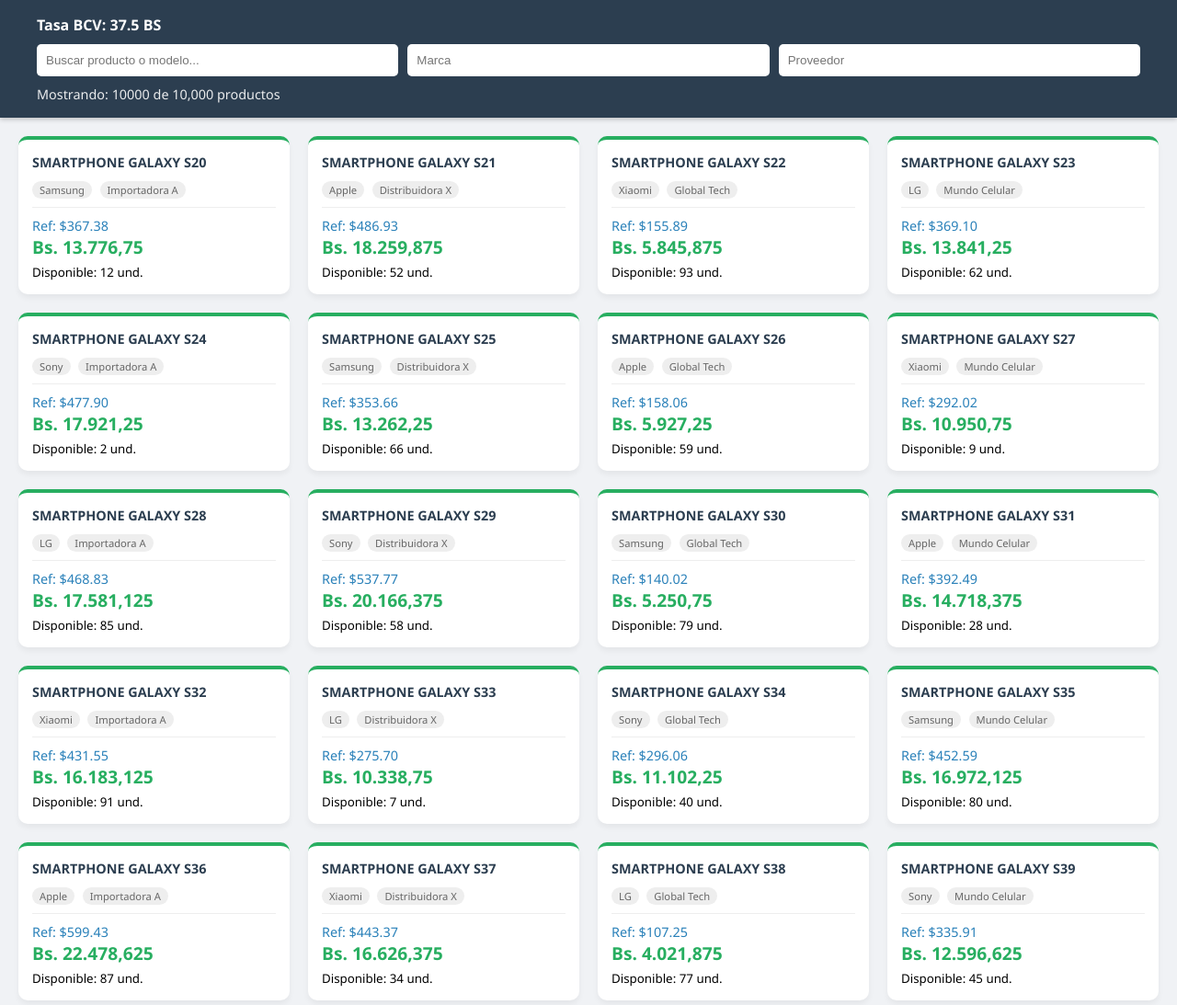
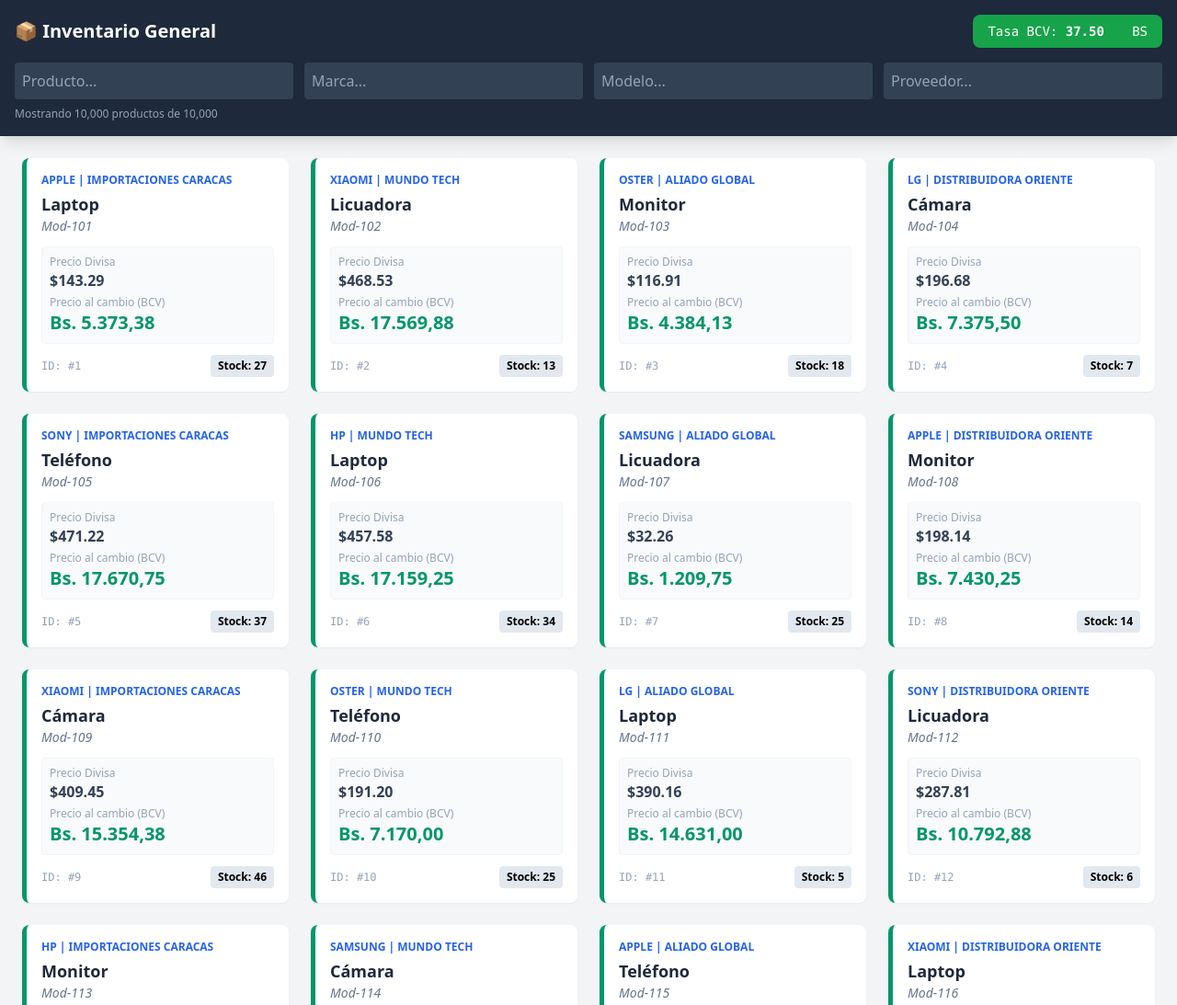
Before and after one commit to motorepuestojesus-eng/inventario, a plain HTML site: page index.html in a window 1280 px wide. Shown: the top 1093 px of the page at 92% size. Drawn offline with nearby package versions, Linux system fonts and the light colour scheme.

Commit message:
Update HTML structure and styling for inventory system

```diff
--- a/index.html
+++ b/index.html
@@ -3,114 +3,121 @@
 <head>
     <meta charset="UTF-8">
     <meta name="viewport" content="width=device-width, initial-scale=1.0">
-    <title>Inventario Pro - Control BCV</title>
+    <title>Sistema de Inventario - Tasa BCV</title>
+    <script src="https://cdn.tailwindcss.com"></script>
     <style>
-        :root { --primary: #2c3e50; --accent: #27ae60; }
-        body { font-family: 'Segoe UI', Tahoma, Geneva, Verdana, sans-serif; margin: 0; background: #f0f2f5; }
-        .header { background: var(--primary); color: white; padding: 1rem; position: sticky; top: 0; z-index: 1000; box-shadow: 0 2px 5px rgba(0,0,0,0.2); }
-        .filter-grid { display: grid; grid-template-columns: repeat(auto-fit, minmax(150px, 1fr)); gap: 10px; margin-top: 10px; }
-        input, select { padding: 10px; border-radius: 5px; border: none; width: 100%; box-sizing: border-box; }
-        .container { padding: 20px; }
-        .stats { font-size: 0.9rem; margin-top: 10px; opacity: 0.9; }
-        #lista-productos { display: grid; grid-template-columns: repeat(auto-fill, minmax(250px, 1fr)); gap: 20px; }
-        .card { background: white; padding: 15px; border-radius: 10px; box-shadow: 0 4px 6px rgba(0,0,0,0.05); transition: 0.3s; border-top: 4px solid var(--accent); }
-        .card:hover { transform: translateY(-5px); }
-        .card h4 { margin: 0 0 10px 0; color: var(--primary); text-transform: uppercase; font-size: 0.9rem; }
-        .info { font-size: 0.85rem; color: #666; margin: 5px 0; }
-        .precio-box { margin-top: 10px; padding-top: 10px; border-top: 1px solid #eee; }
-        .bs { color: var(--accent); font-weight: bold; font-size: 1.2rem; }
-        .usd { color: #2980b9; font-size: 0.9rem; }
-        .badge { background: #eee; padding: 2px 8px; border-radius: 10px; font-size: 0.7rem; margin-right: 5px; }
+        .product-grid { display: grid; grid-template-columns: repeat(auto-fill, minmax(280px, 1fr)); gap: 1.5rem; }
+        .bcv-card { border-left: 5px solid #059669; }
     </style>
 </head>
-<body>
+<body class="bg-gray-100 min-h-screen">
 
-<div class="header">
-    <div style="max-width: 1200px; margin: auto;">
-        <strong>Tasa BCV: <span id="tasa-val">37.50</span> BS</strong>
-        <div class="filter-grid">
-            <input type="text" id="searchGen" placeholder="Buscar producto o modelo..." oninput="ejecutarFiltros()">
-            <input type="text" id="searchMarca" placeholder="Marca" oninput="ejecutarFiltros()">
-            <input type="text" id="searchProv" placeholder="Proveedor" oninput="ejecutarFiltros()">
+    <header class="bg-slate-800 text-white sticky top-0 z-50 shadow-lg">
+        <div class="max-w-7xl mx-auto p-4">
+            <div class="flex flex-wrap justify-between items-center mb-4">
+                <h1 class="text-xl font-bold">📦 Inventario General</h1>
+                <div class="bg-green-600 px-4 py-2 rounded-lg font-mono text-sm">
+                    Tasa BCV: <input type="number" id="tasaBCV" value="37.50" step="0.01" class="bg-transparent font-bold w-16 outline-none text-white"> BS
+                </div>
+            </div>
+
+            <div class="grid grid-cols-1 md:grid-cols-4 gap-3">
+                <input type="text" id="f_producto" placeholder="Producto..." class="p-2 rounded bg-slate-700 border-none text-white placeholder-slate-400 focus:ring-2 focus:ring-green-500" oninput="filtrar()">
+                <input type="text" id="f_marca" placeholder="Marca..." class="p-2 rounded bg-slate-700 border-none text-white placeholder-slate-400 focus:ring-2 focus:ring-green-500" oninput="filtrar()">
+                <input type="text" id="f_modelo" placeholder="Modelo..." class="p-2 rounded bg-slate-700 border-none text-white placeholder-slate-400 focus:ring-2 focus:ring-green-500" oninput="filtrar()">
+                <input type="text" id="f_proveedor" placeholder="Proveedor..." class="p-2 rounded bg-slate-700 border-none text-white placeholder-slate-400 focus:ring-2 focus:ring-green-500" oninput="filtrar()">
+            </div>
+            <p class="text-xs mt-2 text-slate-400">Mostrando <span id="count">0</span> productos de 10,000</p>
         </div>
-        <div class="stats">Mostrando: <span id="contador">0</span> de 10,000 productos</div>
-    </div>
-</div>
+    </header>
 
-<div class="container">
-    <div id="lista-productos"></div>
-</div>
+    <main class="max-w-7xl mx-auto p-6">
+        <div id="contenedor" class="product-grid">
+            </div>
+    </main>
 
-<script>
-    // Configuración
-    const tasaBCV = 37.50;
-    document.getElementById('tasa-val').innerText = tasaBCV;
+    <script>
+        let dataGlobal = [];
 
-    // Generador de 10,000 productos para la demo
-    // En producción, reemplaza esto con: const inventario = await fetch('data.json').then(r => r.json());
-    const marcas = ["Samsung", "Apple", "Xiaomi", "LG", "Sony"];
-    const proveedores = ["Importadora A", "Distribuidora X", "Global Tech", "Mundo Celular"];
+        // 1. Generar 10,000 productos (Simulación de carga masiva)
+        function generarData() {
+            const marcas = ["Samsung", "Apple", "Xiaomi", "Oster", "LG", "Sony", "HP"];
+            const proveedores = ["Distribuidora Oriente", "Importaciones Caracas", "Mundo Tech", "Aliado Global"];
+            const tipos = ["Teléfono", "Laptop", "Licuadora", "Monitor", "Cámara"];
 
-    let inventario = Array.from({ length: 10000 }, (_, i) => ({
-        id: i + 1,
-        producto: "Smartphone",
-        modelo: `Galaxy S${20 + (i % 50)}`,
-        marca: marcas[i % marcas.length],
-        proveedor: proveedores[i % proveedores.length],
-        precio_usd: (Math.random() * 500 + 100).toFixed(2),
-        stock: Math.floor(Math.random() * 100)
-    }));
+            for (let i = 1; i <= 10000; i++) {
+                dataGlobal.push({
+                    id: i,
+                    producto: tipos[i % tipos.length],
+                    marca: marcas[i % marcas.length],
+                    modelo: `Mod-${i + 100}`,
+                    proveedor: proveedores[i % proveedores.length],
+                    precio_usd: (Math.random() * (500 - 10) + 10).toFixed(2),
+                    stock: Math.floor(Math.random() * 50)
+                });
+            }
+            filtrar();
+        }
 
-    function ejecutarFiltros() {
-        const qGen = document.getElementById('searchGen').value.toLowerCase();
-        const qMarca = document.getElementById('searchMarca').value.toLowerCase();
-        const qProv = document.getElementById('searchProv').value.toLowerCase();
+        // 2. Motor de filtrado y conversión de moneda
+        function filtrar() {
+            const t_prod = document.getElementById('f_producto').value.toLowerCase();
+            const t_marc = document.getElementById('f_marca').value.toLowerCase();
+            const t_mod = document.getElementById('f_modelo').value.toLowerCase();
+            const t_prov = document.getElementById('f_proveedor').value.toLowerCase();
+            const tasa = parseFloat(document.getElementById('tasaBCV').value) || 1;
 
-        const filtrados = inventario.filter(p => {
-            return (p.producto.toLowerCase().includes(qGen) || p.modelo.toLowerCase().includes(qGen)) &&
-                   (p.marca.toLowerCase().includes(qMarca)) &&
-                   (p.proveedor.toLowerCase().includes(qProv));
-        });
+            const filtrados = dataGlobal.filter(p =>
+                p.producto.toLowerCase().includes(t_prod) &&
+                p.marca.toLowerCase().includes(t_marc) &&
+                p.modelo.toLowerCase().includes(t_mod) &&
+                p.proveedor.toLowerCase().includes(t_prov)
+            );
 
-        renderizar(filtrados);
-    }
+            renderizar(filtrados, tasa);
+        }
 
-    function renderizar(datos) {
-        const contenedor = document.getElementById('lista-productos');
-        const contador = document.getElementById('contador');
+        // 3. Renderizado eficiente (Muestra los primeros 100 para no trabar el PC)
+        function renderizar(lista, tasa) {
+            const contenedor = document.getElementById('contenedor');
+            const count = document.getElementById('count');
+            count.innerText = lista.length.toLocaleString();
 
-        // Rendimiento: Solo dibujamos los primeros 100 resultados para evitar lag
-        const fragmento = document.createDocumentFragment();
-        const limite = datos.slice(0, 100);
+            contenedor.innerHTML = "";
+            const frag = document.createDocumentFragment();
 
-        limite.forEach(p => {
-            const precioBS = (p.precio_usd * tasaBCV).toLocaleString('es-VE', { minimumFractionDigits: 2 });
+            lista.slice(0, 200).forEach(p => {
+                // REGLA DE NEGOCIO: Conversión automática a BS
+                const precioBS = (p.precio_usd * tasa).toLocaleString('es-VE', { minimumFractionDigits: 2, maximumFractionDigits: 2 });
 
-            const div = document.createElement('div');
-            div.className = 'card';
-            div.innerHTML = `
-                <h4>${p.producto} ${p.modelo}</h4>
-                <div class="info">
-                    <span class="badge">${p.marca}</span>
-                    <span class="badge">${p.proveedor}</span>
-                </div>
-                <div class="precio-box">
-                    <div class="usd">Ref: $${p.precio_usd}</div>
-                    <div class="bs">Bs. ${precioBS}</div>
-                    <small style="display:block; margin-top:5px;">Disponible: ${p.stock} und.</small>
-                </div>
-            `;
-            fragmento.appendChild(div);
-        });
+                const card = document.createElement('div');
+                card.className = "bg-white p-4 rounded-lg shadow-sm bcv-card hover:shadow-md transition-shadow";
+                card.innerHTML = `
+                    <div class="text-xs font-bold text-blue-600 mb-1 uppercase">${p.marca} | ${p.proveedor}</div>
+                    <div class="text-lg font-bold text-slate-800">${p.producto}</div>
+                    <div class="text-sm text-slate-500 mb-3 italic">${p.modelo}</div>
 
-        contenedor.innerHTML = "";
-        contenedor.appendChild(fragmento);
-        contador.innerText = datos.length;
-    }
+                    <div class="bg-slate-50 p-2 rounded border border-slate-100">
+                        <div class="text-xs text-slate-400">Precio Divisa</div>
+                        <div class="text-md font-semibold text-slate-700">$${p.precio_usd}</div>
+                        <div class="text-xs text-slate-400 mt-1">Precio al cambio (BCV)</div>
+                        <div class="text-xl font-black text-emerald-600">Bs. ${precioBS}</div>
+                    </div>
 
-    // Inicializar
-    renderizar(inventario);
-</script>
+                    <div class="mt-3 flex justify-between items-center text-xs">
+                        <span class="text-slate-400 font-mono">ID: #${p.id}</span>
+                        <span class="px-2 py-1 bg-slate-200 rounded font-bold">Stock: ${p.stock}</span>
+                    </div>
+                `;
+                frag.appendChild(card);
+            });
 
+            contenedor.appendChild(frag);
+        }
+
+        // Iniciar
+        document.getElementById('tasaBCV').addEventListener('input', filtrar);
+        generarData();
+    </script>
 </body>
 </html>
```
